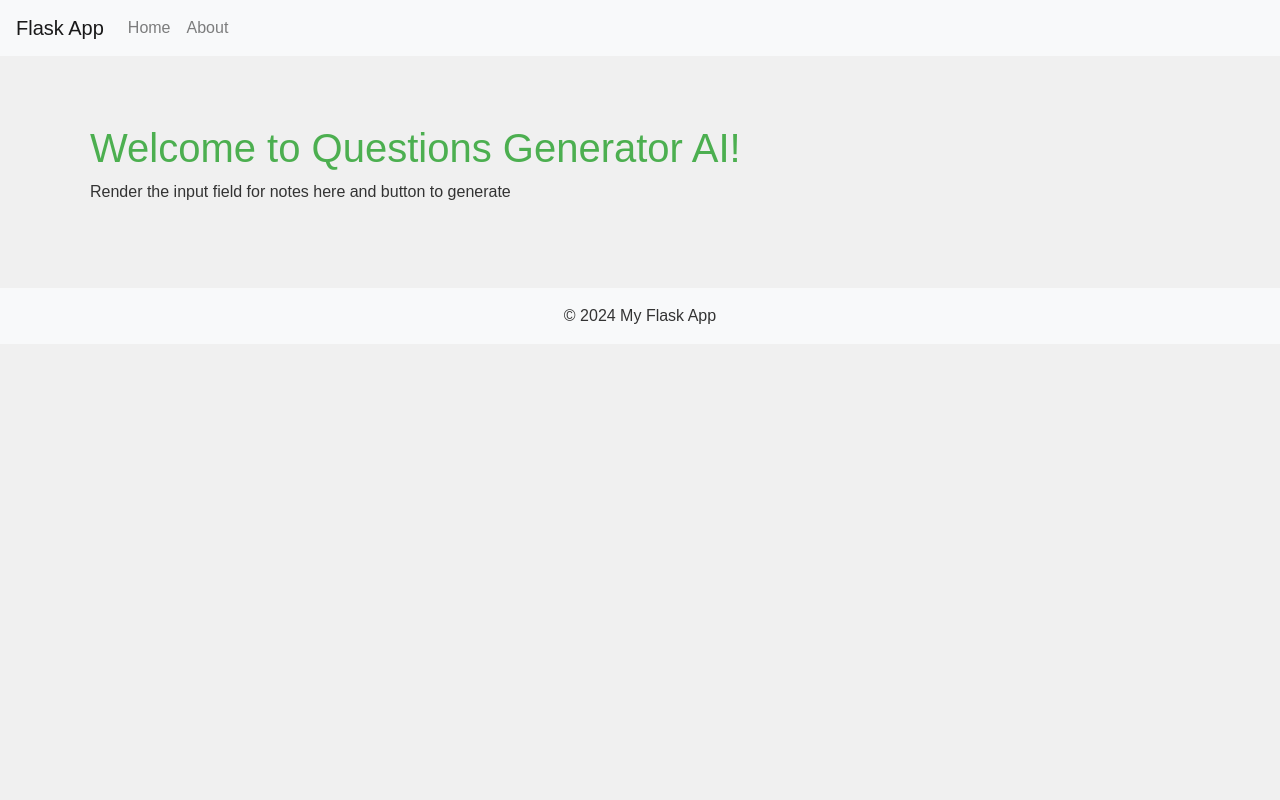
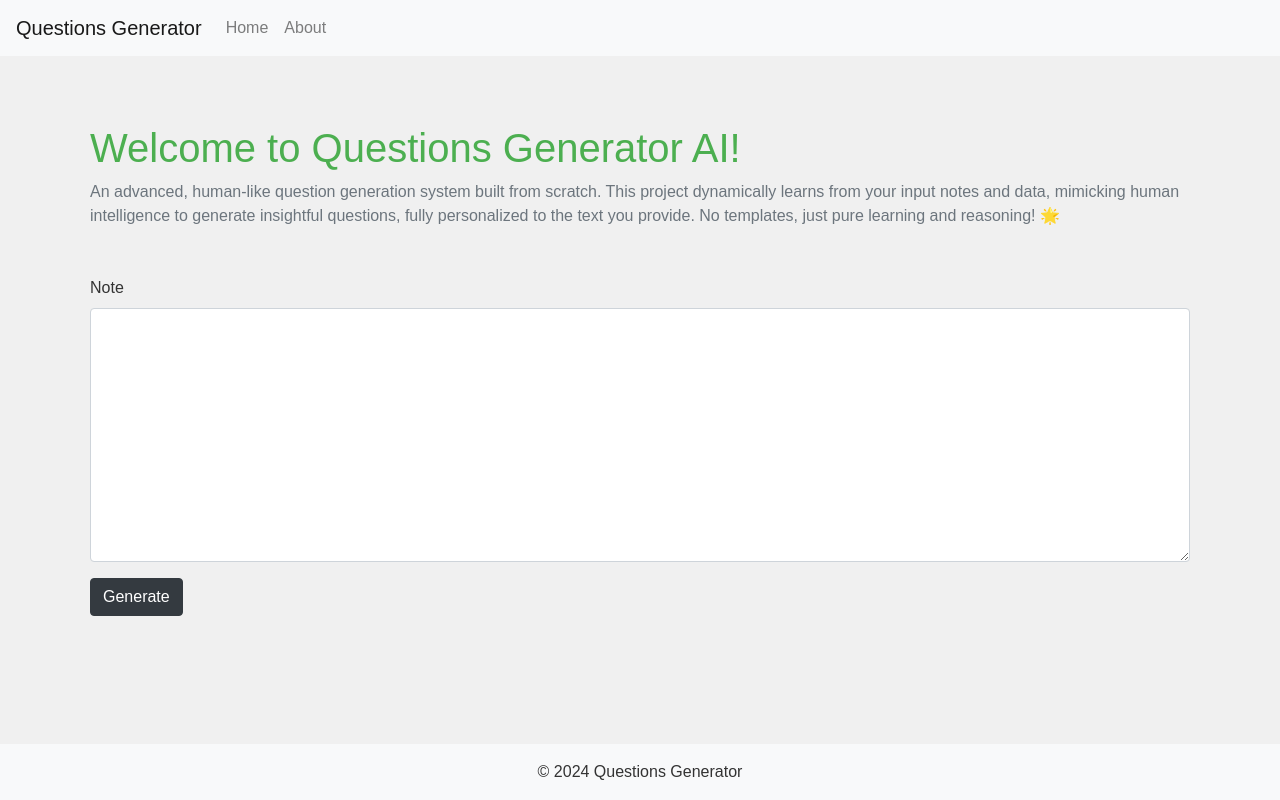
Before and after one commit to dmunasingha/Questions-Generator, a Flask app: page / in a window 1280 px wide. Run offline with Flask 3, Linux system fonts and the light colour scheme; some libraries are stand-ins or nearby versions.

Commit message:
implemented flask app UI

```diff
--- a/app.py
+++ b/app.py
@@ -1,12 +1,16 @@
 # app.py
 import os
-from flask import Flask
+from flask import Flask, render_template
 from dotenv import load_dotenv
 from controllers.home_controller import home_bp
 from controllers.about_controller import about_bp
+import logging
 
 # Load environment variables from .env file
 load_dotenv()
+
+# Configure logging
+logging.basicConfig(filename='error.log', level=logging.ERROR)
 
 app = Flask(__name__)
 
@@ -14,5 +18,17 @@ app = Flask(__name__)
 app.register_blueprint(home_bp)
 app.register_blueprint(about_bp)
 
+
+@app.errorhandler(404)
+def page_not_found(e):
+    return render_template('404.html'), 404
+
+
+@app.errorhandler(500)
+def internal_server_error(e):
+    logging.error(f"500 Error: {str(e)}")
+    return render_template('500.html'), 500
+
+
 if __name__ == '__main__':
-    app.run(debug=os.getenv('FLASK_DEBUG', 'False').lower() == 'true')
+    app.run(debug=os.getenv('FLASK_DEBUG', 'false').lower() == 'true')
--- a/controllers/home_controller.py
+++ b/controllers/home_controller.py
@@ -1,5 +1,5 @@
 # controllers/home_controller.py
-from flask import Blueprint, render_template
+from flask import Blueprint, render_template, request, jsonify
 import spacy
 import numpy as np
 
@@ -8,6 +8,28 @@ nlp = spacy.load("en_core_web_sm")
 
 home_bp = Blueprint('home', __name__)
 
+
 @home_bp.route('/')
 def home():
     return render_template('index.html')
+
+# Route to handle question generation
+
+
+@home_bp.route('/api/generate', methods=['POST'])
+def generate_questions():
+    # Get the note from the form
+    note = request.form.get('note')
+    if (note == ''):
+        return jsonify({
+            'status': 'fail',
+            'errors': ['Note field is required']
+        })
+
+    # Process the note to generate questions (placeholder logic)
+    questions = note
+
+    return jsonify({
+        'status': 'success',
+        'questions': questions
+    })
--- /dev/null
+++ b/static/js/formValidator.js
@@ -0,0 +1,43 @@
+// formValidator.js
+class FormValidator {
+    constructor(formId) {
+        this.form = $(`#${formId}`);
+        this.validationAlert = $('#validationAlert');
+        this.validationAlert.hide();
+    }
+
+    validateField(field) {
+        const note = field.val();  // Get the value from the textarea
+        const minLength = parseInt(field.data('min-length'));
+        const required = field.data('required');
+        const requiredMessage = field.data('required-message');
+        const minLengthMessage = field.data('min-length-message');
+
+        const errors = [];
+
+        if (required && !note) {
+            errors.push(requiredMessage);
+        }
+
+        if (note.length < minLength) {
+            errors.push(minLengthMessage);
+        }
+
+        return errors;
+    }
+
+    showErrors(errors) {
+        if (errors.length > 0) {
+            this.validationAlert.html(errors.join('<br>')).show();
+        } else {
+            this.validationAlert.hide();
+        }
+    }
+
+    validate() {
+        const noteField = this.form.find('#note');
+        const errors = this.validateField(noteField);
+        this.showErrors(errors);
+        return errors.length === 0; // Return true if no errors
+    }
+}
--- /dev/null
+++ b/static/js/home.js
@@ -0,0 +1,45 @@
+$(document).ready(function () {
+    const formValidator = new FormValidator('questionForm'); // Create an instance of FormValidator
+
+    $('#questionsContainer').hide();
+
+    $('#questionForm').on('submit', async function (event) {
+        event.preventDefault();  // Prevent the default form submission
+
+        if (!formValidator.validate()) {
+            return; // Stop if validation fails
+        }
+
+        // Get the value from the textarea
+        const note = $('#note').val();
+
+        // Make an AJAX POST request
+        const response = await $.ajax({
+            url: '/api/generate',
+            type: 'POST',
+            contentType: 'application/x-www-form-urlencoded',
+            data: { note }  // Send the note as data
+        });
+
+        // Update the questions list
+        const questionsList = $('#questionsList');
+        questionsList.empty();  // Clear previous questions
+
+        if (response.status === 'success') {
+            $('#questionsContainer').show();  // Show the questions container
+            // response.questions.forEach(function (question) {
+            //     questionsList.append($('<li>').text(question));  // Append each question as a list item
+            // });
+            questionsList.append($('<li>').text(response.questions));  // Append each question as a list item
+        } else {
+            formValidator.showErrors(response.errors);
+        }
+    });
+
+    // Real-time validation while typing
+    $('#note').on('input', function () {
+        const noteField = $(this);
+        const errors = formValidator.validateField(noteField); // Validate on input
+        formValidator.showErrors(errors); // Show errors
+    });
+});
--- a/templates/about.html
+++ b/templates/about.html
@@ -1,4 +1,3 @@
-<!-- templates/index.html -->
 {% extends 'base.html' %}
 
 {% block title %}About{% endblock %}
--- a/templates/base.html
+++ b/templates/base.html
@@ -1,20 +1,22 @@
 <!-- templates/base.html -->
 <!DOCTYPE html>
 <html lang="en">
+
 <head>
     <meta charset="UTF-8">
     <meta name="viewport" content="width=device-width, initial-scale=1.0">
-    <title>{% block title %}My Flask App{% endblock %}</title>
+    <title>{% block title %}Questions Generator{% endblock %}</title>
 
     <!-- Bootstrap CSS -->
     <link href="https://stackpath.bootstrapcdn.com/bootstrap/4.5.2/css/bootstrap.min.css" rel="stylesheet">
 
     <!-- Custom CSS -->
-    <link rel="stylesheet" href="{{ url_for('static', filename='style.css') }}">
+    <link rel="stylesheet" href="{{ url_for('static', filename='css/style.css') }}">
 </head>
+
 <body>
     <nav class="navbar navbar-expand-lg navbar-light bg-light">
-        <a class="navbar-brand" href="/">Flask App</a>
+        <a class="navbar-brand" href="/">Questions Generator</a>
         <div class="collapse navbar-collapse">
             <ul class="navbar-nav">
                 <li class="nav-item">
@@ -31,9 +33,9 @@
         {% block content %}{% endblock %}
     </div>
 
-    <footer class="bg-light text-center text-lg-start mt-5">
+    <footer class="bg-light text-center fixed-bottom text-lg-start mt-5">
         <div class="text-center p-3">
-            © 2024 My Flask App
+            © 2024 Questions Generator
         </div>
     </footer>
 
@@ -41,5 +43,8 @@
     <script src="https://code.jquery.com/jquery-3.5.1.slim.min.js"></script>
     <script src="https://cdn.jsdelivr.net/npm/@popperjs/core@2.0.6/dist/umd/popper.min.js"></script>
     <script src="https://stackpath.bootstrapcdn.com/bootstrap/4.5.2/js/bootstrap.min.js"></script>
+    <script src="https://ajax.googleapis.com/ajax/libs/jquery/3.5.1/jquery.min.js"></script>
+    {%block scripts%}{%endblock%}
 </body>
+
 </html>
--- a/templates/index.html
+++ b/templates/index.html
@@ -1,9 +1,32 @@
-<!-- templates/index.html -->
 {% extends 'base.html' %}
 
 {% block title %}Home{% endblock %}
 
 {% block content %}
 <h1>Welcome to Questions Generator AI!</h1>
-<p>Render the input field for notes here and button to generate</p>
+<p class="text-muted">An advanced, human-like question generation system built from scratch. This project dynamically
+    learns from your input notes and data, mimicking human intelligence to generate insightful questions, fully
+    personalized to the text you provide. No templates, just pure learning and reasoning! 🌟</p>
+
+<form id="questionForm" method="post" class="mt-5">
+    <div class="alert alert-danger" id="validationAlert" style="display: none;" role="alert"></div>
+    <div class="mb-3">
+        <label for="note" class="form-label">Note</label>
+        <textarea class="form-control" name="note" id="note" rows="10" data-min-length="10" data-required="true"
+            data-required-message="Note field is required."
+            data-min-length-message="Note must be at least 10 characters long."></textarea>
+    </div>
+    <button type="submit" class="btn btn-dark">Generate</button>
+</form>
+
+<div id="questionsContainer" style="display: none;" class="mt-4">
+    <h2>Generated Questions:</h2>
+    <ul id="questionsList"></ul>
+</div>
+
 {% endblock %}
+
+{% block scripts %}
+<script src="{{ url_for('static', filename='js/home.js') }}"></script> <!-- External JS file -->
+<script src="{{ url_for('static', filename='js/formValidator.js') }}"></script> <!-- External JS file -->
+{% endblock %}
```
Also changed, not shown: templates/404.html (added, +12 -0 lines), templates/500.html (added, +9 -0 lines), README.md, static/css/style.css (renamed from static/style.css), 1 other file.
